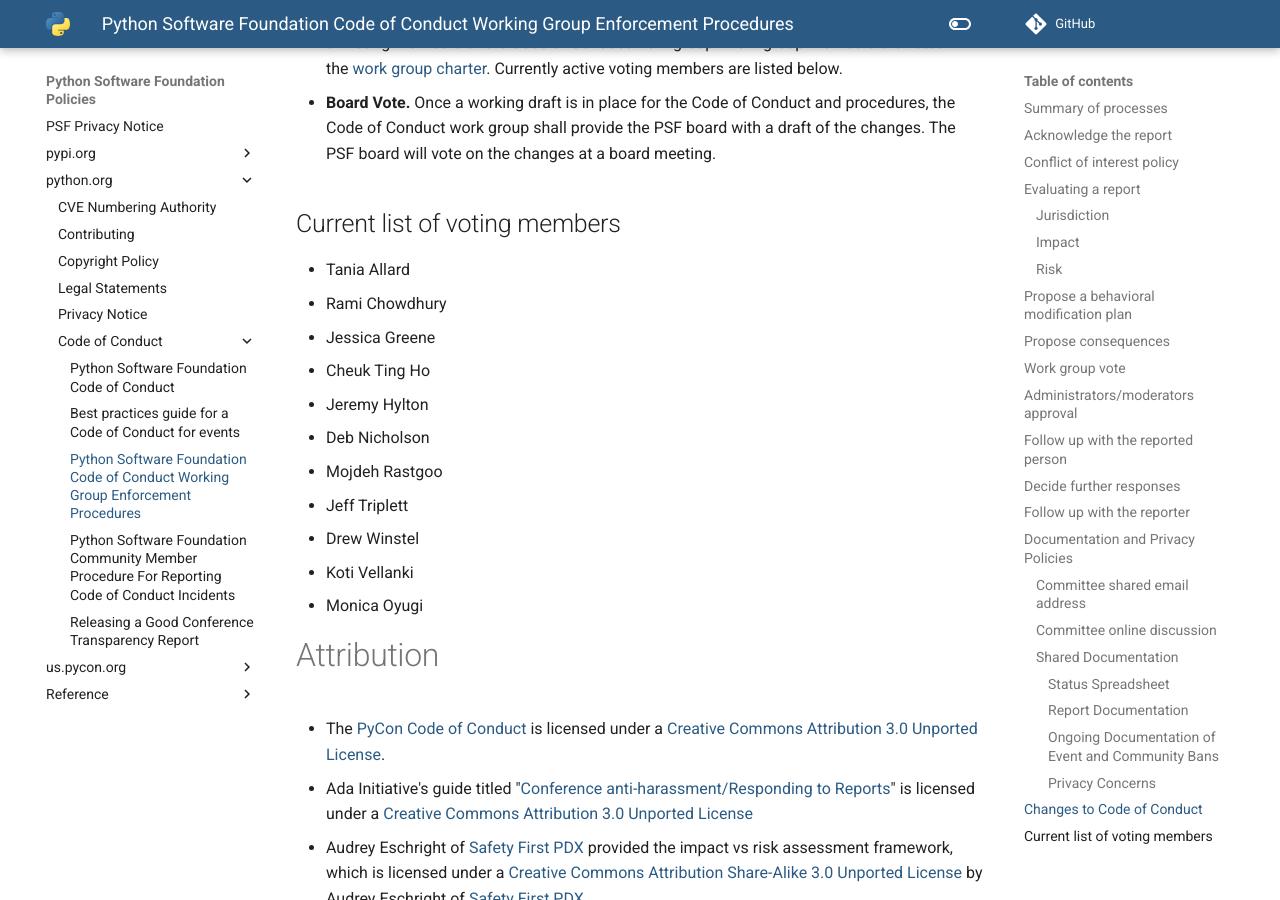
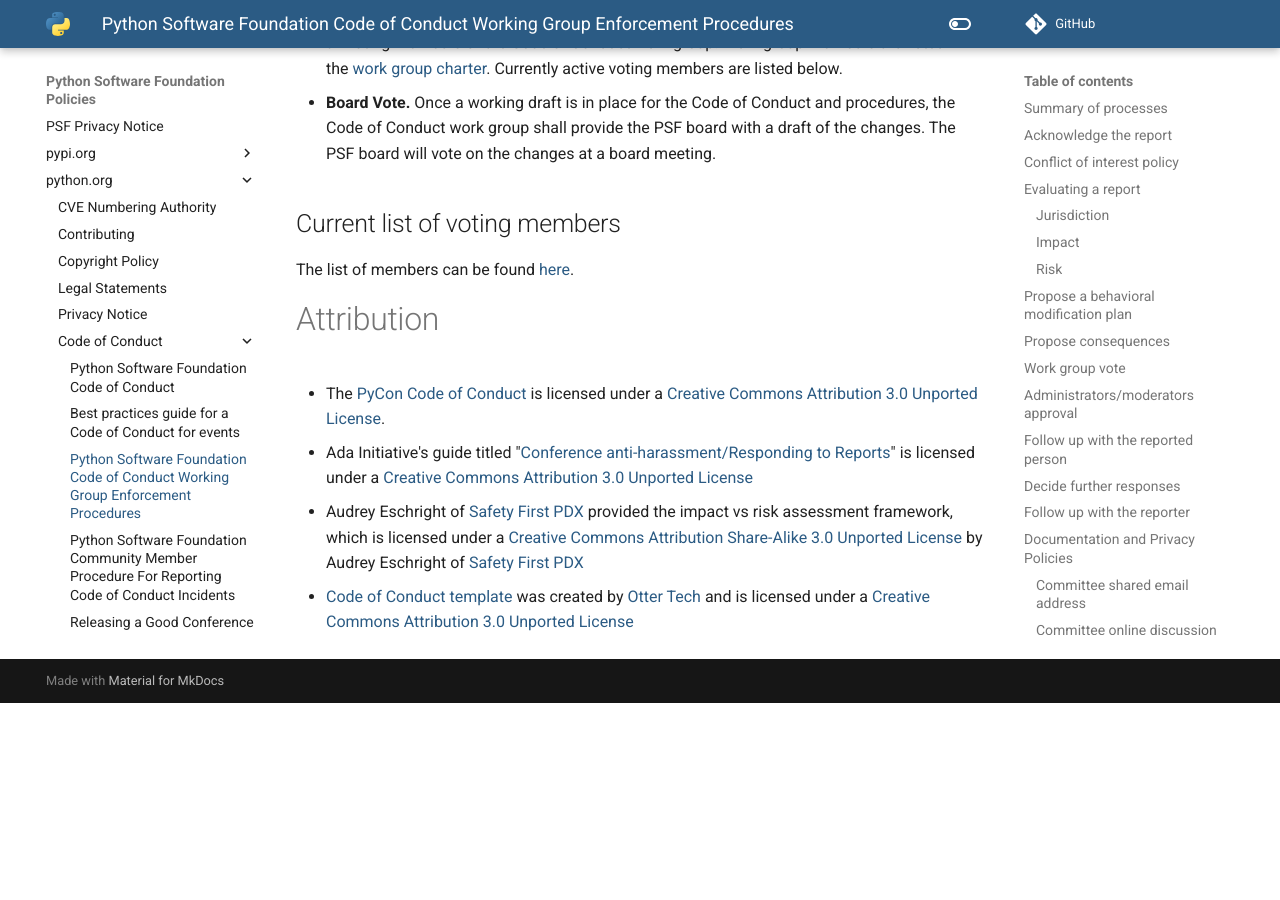
Before and after one commit to psf/policies, an MkDocs documentation site: the page built from docs/python.org/code-of-conduct/Enforcement-Procedures.md, in a window 1280 px wide and 900 px high, scrolled down 8509 px. Built offline with MkDocs 1.6.1 and Material for MkDocs 9.7.7, drawn with Linux system fonts in a browser that asks for light colours; comment, search, counter and statistics services are not loaded; after the commit the page ends 9212 px from its top, so only the background shows below that.

Commit message:
Update Enforcement Procedures to reference voting members
Feedback from our CoC meeting.

```diff
--- a/docs/python.org/code-of-conduct/Enforcement-Procedures.md
+++ b/docs/python.org/code-of-conduct/Enforcement-Procedures.md
@@ -238,17 +238,7 @@
 
 ## Current list of voting members
 
-* Tania Allard
-* Rami Chowdhury
-* Jessica Greene
-* Cheuk Ting Ho
-* Jeremy Hylton
-* Deb Nicholson
-* Mojdeh Rastgoo
-* Jeff Triplett
-* Drew Winstel
-* Koti Vellanki
-* Monica Oyugi
+The list of members can be found [here](https://wiki.python.org/psf/ConductWG/Charter#List_of_Participants.2FWho_we_are).
 
 # Attribution
 
```
